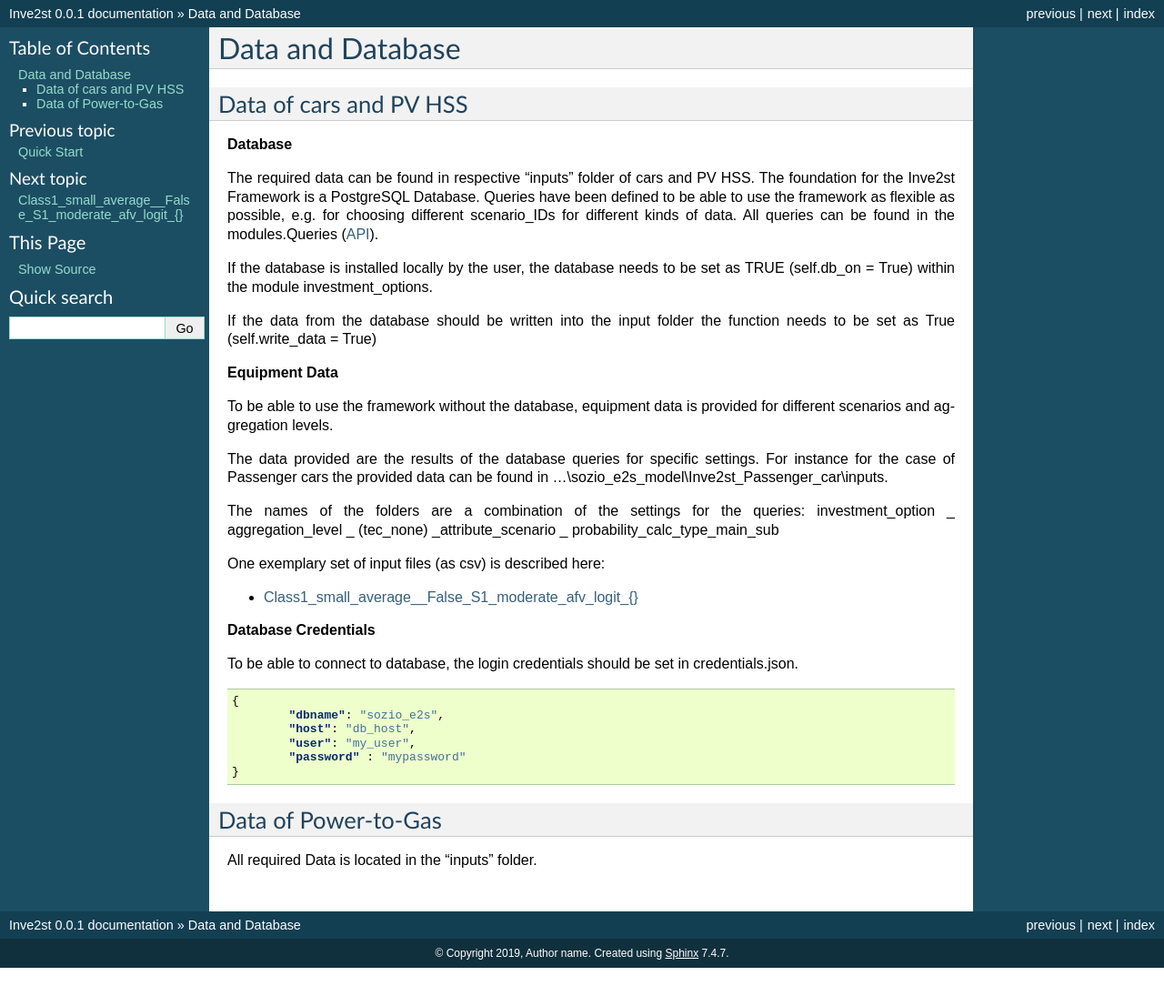
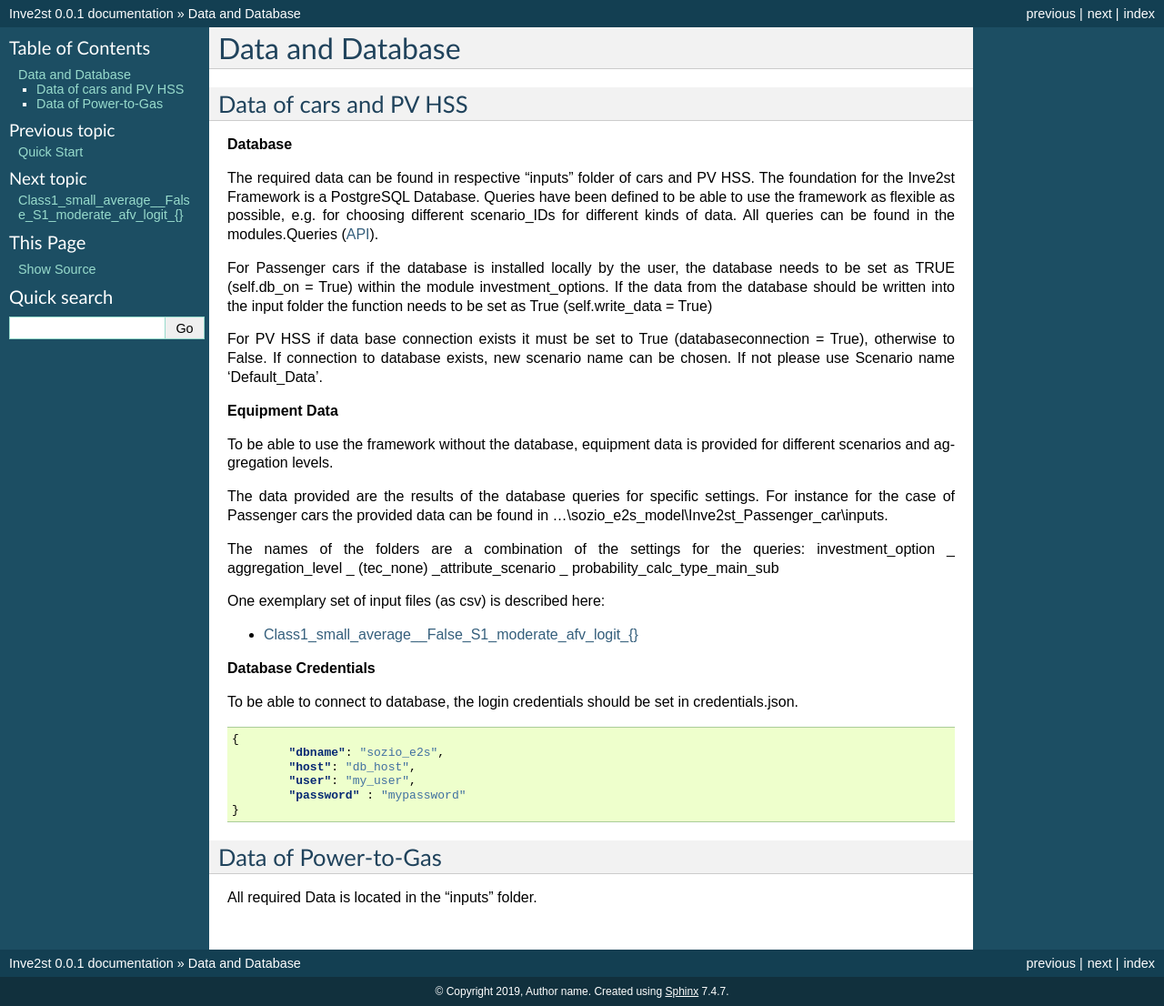
Before and after one commit to CSenkpiel/Inve2st, a Sphinx documentation site: the page built from docs/source/data_and_data_base.rst, in a window 1280 px wide. Shown: the whole page at 91% size. Built offline with Sphinx 7.4.7, drawn with Linux system fonts in a browser that asks for light colours; before the commit the page ends 1064 px from its top, so only the background shows below that.

Commit message:
Update data_and_data_base.rst

```diff
--- a/docs/source/data_and_data_base.rst
+++ b/docs/source/data_and_data_base.rst
@@ -10,10 +10,11 @@
 The required data can be found in respective "inputs" folder of cars and PV HSS.
 The foundation for the Inve2st Framework is a PostgreSQL Database. Queries have been defined to be able to use the framework as flexible as possible, e.g. for choosing different scenario_IDs for different kinds of data. All queries can be found in the modules.Queries (:ref:`API`).
 
-If the database is installed locally by the user, the database needs to be set as TRUE (self.db_on = True) within the module investment_options.
-
+For Passenger cars if the database is installed locally by the user, the database needs to be set as TRUE (self.db_on = True) within the module investment_options.
 If the data from the database should be written into the input folder the function needs to be set as True (self.write_data = True)
 
+For PV HSS if data base connection exists it must be set to True (databaseconnection = True), otherwise to False.
+If connection to database exists, new scenario name can be chosen. If not please use Scenario name 'Default_Data'.
 
 **Equipment Data**
 
```
